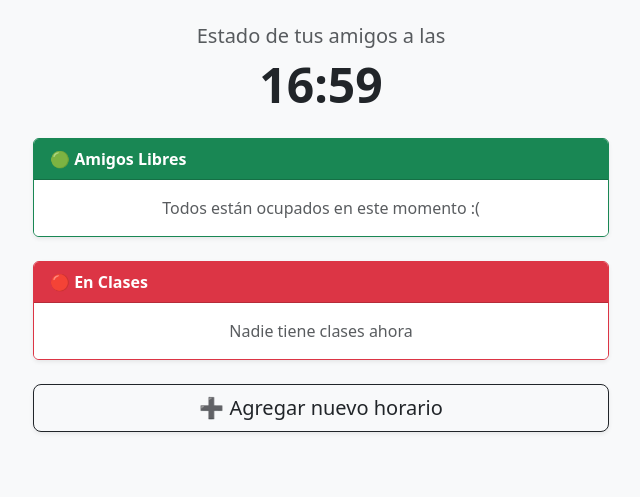
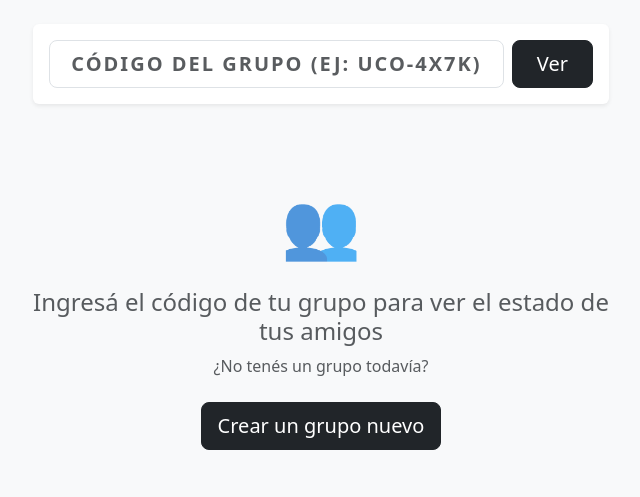
Before and after one commit to lucasbertolone/ucor, a Django app: page / in a window 1280 px wide. Shown: the part 64-561 px from the top of the page, without its empty margins (319-959 px from the left). Run offline with Django 5.2, Linux system fonts and the light colour scheme; data that the repository does not hold is empty.

Commit message:
Agregar sistema de grupos

```diff
--- a/horarios/templates/estado.html
+++ b/horarios/templates/estado.html
@@ -7,7 +7,6 @@
     <link href="https://cdn.jsdelivr.net/npm/bootstrap@5.3.0/dist/css/bootstrap.min.css" rel="stylesheet">
 </head>
 <body class="bg-light">
-
     <nav class="navbar navbar-dark bg-dark mb-4">
         <div class="container-fluid justify-content-center">
             <span class="navbar-brand mb-0 h1 fs-2">🎓 UCor</span>
@@ -15,33 +14,40 @@
     </nav>
 
     <div class="container" style="max-width: 600px;">
-        <div class="text-center mb-4">
-            <h5 class="text-muted">Estado de tus amigos a las</h5>
-            <h2 class="display-5 fw-bold">{{ hora_actual }}</h2>
+
+        {% if not grupo %}
+        <!-- Buscador de grupo -->
+        <div class="card shadow-sm border-0 mb-4">
+            <div class="card-body">
+                <form method="GET" class="d-flex gap-2">
+                    <input type="text" name="codigo" value="{{ codigo }}"
+                           class="form-control form-control-lg text-center fw-bold"
+                           placeholder="Código del grupo (ej: UCO-4X7K)"
+                           style="letter-spacing: 2px; text-transform: uppercase;">
+                    <button type="submit" class="btn btn-dark btn-lg px-4">Ver</button>
+                </form>
+                {% if error_codigo %}
+                    <div class="alert alert-danger mt-3 mb-0">{{ error_codigo }}</div>
+                {% endif %}
+            </div>
+        </div>
+        {% endif %}
+
+        {% if grupo %}
+            <!-- Header del grupo -->
+            <div class="d-flex justify-content-between align-items-center mb-3">
+                <div>
+                    <h5 class="text-muted mb-0">{{ grupo.nombre }}</h5>
+                    <h2 class="display-5 fw-bold mb-0">{{ hora_actual }}</h2>
+                </div>
+                <a href="/cambiar-grupo/" class="btn btn-outline-secondary btn-sm">
+                    Cambiar grupo
+                </a>
             </div>
 
-        <div class="card border-success mb-4 shadow-sm">
-            <div class="card-header bg-success text-white fw-bold">
-                🟢 Amigos Libres
-            </div>
-            <ul class="list-group list-group-flush">
-                {% for amigo in amigos_libres %}
-                    <li class="list-group-item d-flex justify-content-between align-items-center">
-                        <span class="fw-bold fs-5">{{ amigo.username }}</span>
-                        <span class="badge bg-success rounded-pill">Libre</span>
-                    </li>
-                {% empty %}
-                    <li class="list-group-item text-muted text-center py-3">
-                        Todos están ocupados en este momento :(
-                    </li>
-                {% endfor %}
-            </ul>
-        </div>
-
+            <!-- En Clases -->
             <div class="card border-danger mb-4 shadow-sm">
-            <div class="card-header bg-danger text-white fw-bold">
-                🔴 En Clases
-            </div>
+                <div class="card-header bg-danger text-white fw-bold">📚 En Clases</div>
                 <ul class="list-group list-group-flush">
                     {% for clase in clases_actuales %}
                         <li class="list-group-item">
@@ -50,24 +56,65 @@
                                 <span class="badge bg-danger">Hasta {{ clase.hora_fin|time:"H:i" }}</span>
                             </div>
                             <div class="text-muted small">
-                            📚 {{ clase.ramo }} <br>
+                                📖 {{ clase.ramo }}<br>
                                 📍 {{ clase.sala }}
                             </div>
                         </li>
                     {% empty %}
-                    <li class="list-group-item text-muted text-center py-3">
-                        Nadie tiene clases ahora
-                    </li>
+                        <li class="list-group-item text-muted text-center py-3">Nadie tiene clases ahora 🎉</li>
                     {% endfor %}
                 </ul>
             </div>
 
-        <div class="text-center mt-4 mb-5">
-            <a href="/agregar/" class="btn btn-outline-dark btn-lg w-100 shadow-sm">
-                ➕ Agregar nuevo horario
+            <!-- Libres -->
+            <div class="card border-success mb-4 shadow-sm">
+                <div class="card-header bg-success text-white fw-bold">✅ Libres en la U</div>
+                <ul class="list-group list-group-flush">
+                    {% for amigo in amigos_libres %}
+                        <li class="list-group-item d-flex justify-content-between align-items-center">
+                            <span class="fw-bold fs-5">{{ amigo.username }}</span>
+                            <span class="badge bg-success rounded-pill">Libre</span>
+                        </li>
+                    {% empty %}
+                        <li class="list-group-item text-muted text-center py-3">Nadie libre en la U ahora</li>
+                    {% endfor %}
+                </ul>
+            </div>
+
+            <!-- En Casa -->
+            <div class="card border-secondary mb-4 shadow-sm">
+                <div class="card-header bg-secondary text-white fw-bold">🏠 En Casa</div>
+                <ul class="list-group list-group-flush">
+                    {% for amigo in amigos_en_casa %}
+                        <li class="list-group-item d-flex justify-content-between align-items-center">
+                            <span class="fw-bold fs-5">{{ amigo.username }}</span>
+                            <span class="badge bg-secondary rounded-pill">En casa</span>
+                        </li>
+                    {% empty %}
+                        <li class="list-group-item text-muted text-center py-3">Todos tienen actividad hoy 📅</li>
+                    {% endfor %}
+                </ul>
+            </div>
+
+            <!-- Botones -->
+            <div class="d-grid gap-2 mt-4 mb-5">
+                <a href="/agregar/?codigo={{ codigo }}" class="btn btn-outline-dark btn-lg shadow-sm">
+                    ➕ Agregar mi horario a este grupo
+                </a>
+                <a href="/comparador/?codigo={{ codigo }}" class="btn btn-outline-primary btn-lg shadow-sm">
+                    📅 Ver comparador de horarios
                 </a>
             </div>
+
+        {% else %}
+            <div class="text-center py-5 text-muted">
+                <div style="font-size: 4rem;">👥</div>
+                <h4 class="mt-3">Ingresá el código de tu grupo para ver el estado de tus amigos</h4>
+                <p class="mt-2">¿No tenés un grupo todavía?</p>
+                <a href="/crear-grupo/" class="btn btn-dark btn-lg mt-2">Crear un grupo nuevo</a>
             </div>
+        {% endif %}
 
+    </div>
 </body>
 </html>
--- a/horarios/views.py
+++ b/horarios/views.py
@@ -1,85 +1,174 @@
-from django.shortcuts import render
+from django.shortcuts import render, redirect
 from django.contrib.auth.models import User
-from .models import BloqueHorario
+from .models import BloqueHorario, Grupo
 from datetime import datetime
 import pytz
-from django.shortcuts import render, redirect
 from .utils import sincronizar_desde_url
 import json
 
 def estado_amigos(request):
-    # 1. Obtenemos la fecha y hora actual en Chile
+    # Primero miramos si viene un código en la URL, si no, usamos la cookie
+    codigo = request.GET.get('codigo', '').strip().upper()
+    if not codigo:
+        codigo = request.COOKIES.get('ucor_grupo', '')
+
+    grupo = None
+    error_codigo = None
+
+    if codigo:
+        try:
+            grupo = Grupo.objects.get(codigo=codigo)
+            usuarios = grupo.miembros.all()
+        except Grupo.DoesNotExist:
+            error_codigo = f"No existe ningún grupo con el código '{codigo}'."
+            usuarios = User.objects.none()
+            codigo = ''  # Limpiamos para no guardar un código inválido
+    else:
+        usuarios = User.objects.none()
+
     tz = pytz.timezone('America/Santiago')
     ahora = datetime.now(tz)
-
-    # Extraemos la fecha exacta de hoy y la hora
     fecha_hoy = ahora.date()
     hora_actual = ahora.time()
 
-    # 2. ALGORITMO CORREGIDO: Buscar quién está en clase JUSTO HOY y AHORA
-    # Agregamos el filtro fecha=fecha_hoy para evitar duplicados de otras semanas
     clases_actuales = BloqueHorario.objects.filter(
         fecha=fecha_hoy,
         hora_inicio__lte=hora_actual,
-        hora_fin__gte=hora_actual
+        hora_fin__gte=hora_actual,
+        usuario__in=usuarios
     )
+    usuarios_en_clase_ids = set(clases_actuales.values_list('usuario', flat=True).distinct())
 
-    # 3. Separamos a los amigos ocupados de los libres
-    # Usamos distinct() para asegurar que cada usuario aparezca una sola vez
-    usuarios_ocupados_ids = clases_actuales.values_list('usuario', flat=True).distinct()
-    amigos_libres = User.objects.exclude(id__in=usuarios_ocupados_ids)
+    amigos_libres = []
+    amigos_en_casa = []
 
-    # 4. Empaquetamos para el template
+    for usuario in usuarios.exclude(id__in=usuarios_en_clase_ids):
+        clases_hoy = BloqueHorario.objects.filter(
+            usuario=usuario,
+            fecha=fecha_hoy
+        ).order_by('hora_inicio')
+
+        if not clases_hoy.exists():
+            amigos_en_casa.append(usuario)
+            continue
+
+        primera_clase = clases_hoy.first().hora_inicio
+        ultima_clase = clases_hoy.last().hora_fin
+
+        if hora_actual < primera_clase or hora_actual > ultima_clase:
+            amigos_en_casa.append(usuario)
+        else:
+            amigos_libres.append(usuario)
+
     contexto = {
         'hora_actual': hora_actual.strftime("%H:%M"),
         'clases_actuales': clases_actuales,
         'amigos_libres': amigos_libres,
+        'amigos_en_casa': amigos_en_casa,
+        'grupo': grupo,
+        'codigo': codigo,
+        'error_codigo': error_codigo,
     }
-    return render(request, 'estado.html', contexto)
+
+    response = render(request, 'estado.html', contexto)
+
+    # Guardamos el código en una cookie si es válido (dura 1 año)
+    if codigo and grupo:
+        response.set_cookie('ucor_grupo', codigo, max_age=60*60*24*365)
+    elif error_codigo:
+        # Si el código es inválido, borramos la cookie
+        response.delete_cookie('ucor_grupo')
+
+    return response
+
+
+def crear_grupo(request):
+    if request.method == 'POST':
+        nombre = request.POST.get('nombre', '').strip()
+        if nombre:
+            grupo = Grupo.objects.create(nombre=nombre)
+            return redirect(f'/grupo-creado/?codigo={grupo.codigo}')
+        return render(request, 'crear_grupo.html', {'error': 'Poné un nombre para el grupo.'})
+    return render(request, 'crear_grupo.html')
+
+
+def grupo_creado(request):
+    codigo = request.GET.get('codigo', '')
+    try:
+        grupo = Grupo.objects.get(codigo=codigo)
+    except Grupo.DoesNotExist:
+        return redirect('/')
+    return render(request, 'grupo_creado.html', {'grupo': grupo})
+
 
 def agregar_horario(request):
-    # Si el usuario apretó el botón "Enviar" en el formulario:
     if request.method == 'POST':
-        nombre = request.POST.get('nombre')
-        url = request.POST.get('url_horario')
+        nombre = request.POST.get('nombre', '').strip()
+        url = request.POST.get('url_horario', '').strip()
+        codigo = request.POST.get('codigo_grupo', '').strip().upper()
 
         try:
-            # Mandamos a llamar al algoritmo
+            grupo = Grupo.objects.get(codigo=codigo)
+        except Grupo.DoesNotExist:
+            return render(request, 'agregar.html', {
+                'error': f"El código '{codigo}' no existe. Pedile el código correcto a quien creó el grupo.",
+                'codigo_previo': codigo,
+            })
+
+        try:
             sincronizar_desde_url(url, nombre)
-            # Si todo sale bien, lo redirigimos a la pantalla principal
-            return redirect('/')
+            usuario = User.objects.get(username=nombre)
+            grupo.miembros.add(usuario)
+            response = redirect(f'/?codigo={codigo}')
+            return response
         except Exception as e:
-            # Si el link es inválido, le mostramos un error
-            return render(request, 'agregar.html', {'error': "Error al leer el link. Verifica que sea correcto."})
+            return render(request, 'agregar.html', {
+                'error': 'Error al leer el link. Verificá que sea correcto.',
+                'codigo_previo': codigo,
+            })
 
-    # Si el usuario recién entra a la página (GET), mostramos el formulario vacío
-    return render(request, 'agregar.html')
+    # Si viene de un grupo, prellenamos el código
+    codigo_previo = request.GET.get('codigo', '') or request.COOKIES.get('ucor_grupo', '')
+    return render(request, 'agregar.html', {'codigo_previo': codigo_previo})
+
 
 def comparador_horarios(request):
-    todos_los_usuarios = User.objects.all()
+    codigo = request.GET.get('codigo', '').strip().upper()
+    if not codigo:
+        codigo = request.COOKIES.get('ucor_grupo', '')
+
+    grupo = None
+
+    if codigo:
+        try:
+            grupo = Grupo.objects.get(codigo=codigo)
+            todos_los_usuarios = grupo.miembros.all()
+        except Grupo.DoesNotExist:
+            todos_los_usuarios = User.objects.none()
+    else:
+        todos_los_usuarios = User.objects.all()
+
     amigos_seleccionados = request.GET.getlist('amigos')
 
     if amigos_seleccionados:
-        bloques = BloqueHorario.objects.filter(usuario__username__in=amigos_seleccionados)
+        bloques = BloqueHorario.objects.filter(
+            usuario__username__in=amigos_seleccionados,
+            usuario__in=todos_los_usuarios
+        )
     else:
-        bloques = BloqueHorario.objects.all()
+        bloques = BloqueHorario.objects.filter(usuario__in=todos_los_usuarios)
 
     paleta_colores = ['#0d6efd', '#198754', '#dc3545', '#ffc107', '#0dcaf0', '#6f42c1']
     color_usuario = {}
+    eventos_calendario = []
 
-    eventos_calendario = []
     for bloque in bloques:
         nombre_amigo = bloque.usuario.username
-
         if nombre_amigo not in color_usuario:
             color_usuario[nombre_amigo] = paleta_colores[len(color_usuario) % len(paleta_colores)]
-
-        # Validamos que el bloque tenga fecha antes de procesarlo
         if bloque.fecha:
-            # Combinamos fecha y hora en formato ISO: "YYYY-MM-DDTHH:MM:SS"
             inicio_iso = f"{bloque.fecha.isoformat()}T{bloque.hora_inicio.strftime('%H:%M:%S')}"
             fin_iso = f"{bloque.fecha.isoformat()}T{bloque.hora_fin.strftime('%H:%M:%S')}"
-
             eventos_calendario.append({
                 'title': f"{nombre_amigo}: {bloque.ramo}",
                 'start': inicio_iso,
@@ -94,49 +183,15 @@ def comparador_horarios(request):
     contexto = {
         'usuarios': todos_los_usuarios,
         'seleccionados': amigos_seleccionados,
-        'eventos_json': json.dumps(eventos_calendario)
+        'eventos_json': json.dumps(eventos_calendario),
+        'grupo': grupo,
+        'codigo': codigo,
     }
     return render(request, 'comparador.html', contexto)
-    # 1. Obtenemos a todos los usuarios para la lista de selección
-    todos_los_usuarios = User.objects.all()
 
-    # 2. Vemos qué amigos seleccionaste en el formulario
-    amigos_seleccionados = request.GET.getlist('amigos')
 
-    # 3. Filtramos los bloques: si elegiste amigos, mostramos esos. Si no, mostramos todos por defecto.
-    if amigos_seleccionados:
-        bloques = BloqueHorario.objects.filter(usuario__username__in=amigos_seleccionados)
-    else:
-        bloques = BloqueHorario.objects.all()
-
-    # 4. Traducimos los días de tu base de datos al formato numérico de FullCalendar (0=Domingo, 1=Lunes...)
-    mapa_dias = {'SU': 0, 'MO': 1, 'TU': 2, 'WE': 3, 'TH': 4, 'FR': 5, 'SA': 6}
-
-    # Paleta de colores para diferenciar a los amigos
-    paleta_colores = ['#0d6efd', '#198754', '#dc3545', '#ffc107', '#0dcaf0', '#6f42c1']
-    color_usuario = {}
-
-    # 5. Armamos la lista de eventos en formato JSON
-    eventos_calendario = []
-    for bloque in bloques:
-        if not bloque.fecha: continue
-
-        # Combinamos fecha y hora para crear un punto exacto en el tiempo
-        start_iso = f"{bloque.fecha.isoformat()}T{bloque.hora_inicio.strftime('%H:%M:%S')}"
-        end_iso = f"{bloque.fecha.isoformat()}T{bloque.hora_fin.strftime('%H:%M:%S')}"
-
-        eventos_calendario.append({
-            'title': f"{bloque.usuario.username}: {bloque.ramo}",
-            'start': start_iso, # Usamos 'start' en lugar de 'startTime'
-            'end': end_iso,     # Usamos 'end' en lugar de 'endTime'
-                'color': color_usuario.get(bloque.usuario.username, '#0d6efd'),
-            'description': bloque.sala
-        })
-        # Asignamos un color a cada usuario (si no tiene, le damos uno de la paleta)
-    contexto = {
-        'usuarios': todos_los_usuarios,
-        'seleccionados': amigos_seleccionados,
-        # Convertimos la lista de Python a un string JSON seguro para JavaScript
-        'eventos_json': json.dumps(eventos_calendario)
-    }
-    return render(request, 'comparador.html', contexto)
+def cambiar_grupo(request):
+    """Borra la cookie del grupo y manda al inicio"""
+    response = redirect('/')
+    response.delete_cookie('ucor_grupo')
+    return response
--- a/ucor/urls.py
+++ b/ucor/urls.py
@@ -1,10 +1,13 @@
 from django.contrib import admin
 from django.urls import path
-from horarios.views import estado_amigos, agregar_horario, comparador_horarios # Importa la nueva vista
+from horarios.views import estado_amigos, agregar_horario, comparador_horarios, crear_grupo, grupo_creado, cambiar_grupo
 
 urlpatterns = [
     path('admin/', admin.site.urls),
     path('', estado_amigos),
     path('agregar/', agregar_horario),
     path('comparador/', comparador_horarios),
+    path('crear-grupo/', crear_grupo),
+    path('grupo-creado/', grupo_creado),
+    path('cambiar-grupo/', cambiar_grupo),
 ]
```
Also changed, not shown: horarios/management/commands/cargar_datos_prueba.py (added, +124 -0 lines), horarios/models.py (+17 -4 lines), horarios/templates/agregar.html (+17 -18 lines), horarios/templates/crear_grupo.html (added, +41 -0 lines), horarios/templates/grupo_creado.html (added, +41 -0 lines), horarios/management/__init__.py (added), horarios/management/commands/__init__.py (added), horarios/migrations/003_grupo.py (added). Lines whose indentation alone changed are shown as unchanged.
